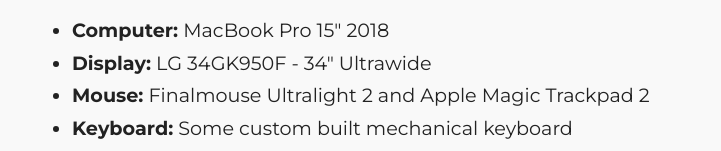
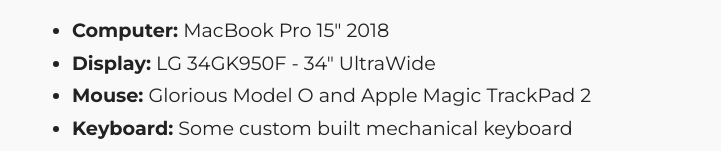
Before and after one commit to samuelsson/samuelsson-homepage, a Gatsby site: page /about in a window 1280 px wide. Shown: the part 2377-2528 px from the top of the page, without its empty margins (208-929 px from the left). Built offline with nearby package versions, Linux system fonts and the light colour scheme; Gatsby itself is replaced by a stand-in of ours; some packages are replaced by stand-ins of ours.

Commit message:
Update tech stack

```diff
--- a/src/pages/about.mdx
+++ b/src/pages/about.mdx
@@ -29,8 +29,8 @@
 ## Tech stack
 
 * **Computer:** MacBook Pro 15" 2018
-* **Display:** LG 34GK950F - 34" Ultrawide
-* **Mouse:** Finalmouse Ultralight 2 and Apple Magic Trackpad 2
+* **Display:** LG 34GK950F - 34" UltraWide
+* **Mouse:** Glorious Model O and Apple Magic TrackPad 2
 * **Keyboard:** Some custom built mechanical keyboard
 * **IDE:** WebStorm
 * **Terminal:** iTerm2 with oh-my-zsh
```
